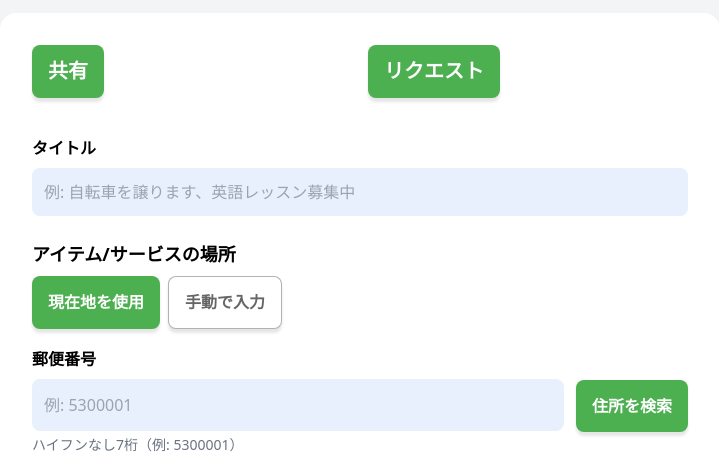
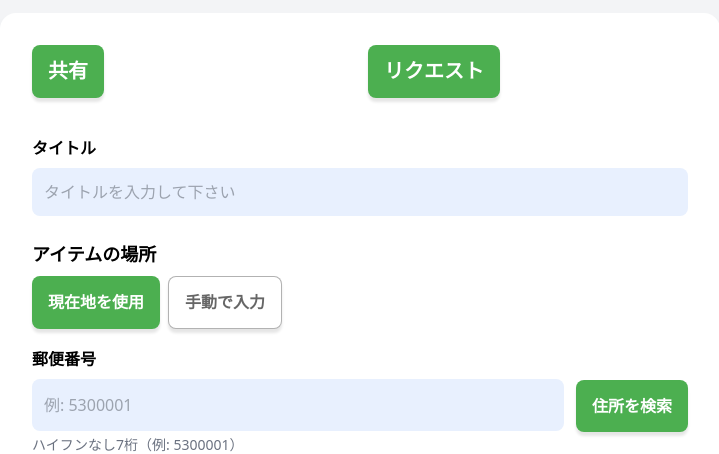
Before and after one commit to ZayYar-Phyo/kindred_space, a Django app: page /posts/create/ in a window 1280 px wide. Shown: the part 171-625 px from the top of the page, without its empty margins (280-999 px from the left). Run offline with Django 5.2, Linux system fonts and the light colour scheme; a user stored in the database is signed in; data comes from the database, SQL or seed files in the repository; some libraries are stand-ins or nearby versions; grey boxes are pictures that could not be loaded.

Commit message:
Update placeholder text for item titles and location
Updates placeholder text in `PostCreateForm` and `PostEditForm` to Japanese, and simplifies the location field label in `templates/a_posts/post_create.html`.

Replit-Commit-Author: Agent
Replit-Commit-Session-Id: cf26a87b-78d5-4533-989e-1737d8cdbd4a
Replit-Commit-Checkpoint-Type: intermediate_checkpoint
Replit-Commit-Event-Id: a8bb0011-61b5-4046-947e-91eed0ee76a0
Replit-Commit-Screenshot-Url: https://storage.googleapis.com/screenshot-production-us-central1/5163670d-94d8-4de5-a2d2-75e126789bb2/cf26a87b-78d5-4533-989e-1737d8cdbd4a/96h4xyq

```diff
--- a/a_posts/forms.py
+++ b/a_posts/forms.py
@@ -22,7 +22,7 @@ class PostCreateForm(ModelForm):
         }
         widgets = {
             'post_type': forms.HiddenInput(),  # Hidden, controlled by toggle buttons
-            'title': forms.TextInput(attrs={'placeholder': '例: 自転車を譲ります、英語レッスン募集中', 'class': 'w-full rounded-lg p-3 bg-[rgba(232,240,254,1)]', 'required': True}),
+            'title': forms.TextInput(attrs={'placeholder': 'タイトルを入力して下さい', 'class': 'w-full rounded-lg p-3 bg-[rgba(232,240,254,1)]', 'required': True}),
             'body': forms.Textarea(attrs={'rows': 3, 'placeholder': 'このアイテムについての思いやりのメッセージを記入してください...', 'class': 'font1 text-1xl'}),
             'reason': forms.Textarea(attrs={'rows': 3, 'placeholder': 'なぜこれを提供しますか？', 'class': 'font1 text-1xl'}),
             'tags': forms.CheckboxSelectMultiple(),
@@ -47,7 +47,7 @@ class PostEditForm(ModelForm):
             'tags': 'カテゴリー',
         }
         widgets = {
-            'title': forms.TextInput(attrs={'placeholder': '例: 自転車を譲ります、英語レッスン募集中', 'class': 'w-full rounded-lg p-3 bg-[rgba(232,240,254,1)]', 'required': True}),
+            'title': forms.TextInput(attrs={'placeholder': 'タイトルを入力して下さい', 'class': 'w-full rounded-lg p-3 bg-[rgba(232,240,254,1)]', 'required': True}),
             'body': forms.Textarea(attrs={'rows': 3,  'class': 'font1 text-1xl'}),
             'tags': forms.CheckboxSelectMultiple(),
         }
--- a/templates/a_posts/post_create.html
+++ b/templates/a_posts/post_create.html
@@ -51,7 +51,7 @@
 
         <!-- Location Fieldset -->
         <div class="mb-6">
-            <h3 class="mb-2">アイテム/サービスの場所</h3>
+            <h3 class="mb-2">アイテムの場所</h3>
             <div class="flex gap-2 mb-3">
                 <button type="button" class="button" @click="usingCurrent = true; if (navigator.geolocation) { navigator.geolocation.getCurrentPosition(function(p){ const lat = p.coords.latitude.toFixed(6); const lng = p.coords.longitude.toFixed(6); const latInput = document.getElementById('id_latitude'); const lngInput = document.getElementById('id_longitude'); latInput.value = lat; lngInput.value = lng; if(window.__leafletMarker && window.__leafletMap){ window.__leafletMarker.setLatLng([lat, lng]); window.__leafletMap.setView([lat, lng], 15); setTimeout(function(){ window.__leafletMap.invalidateSize(); }, 50); } window.__reverseGeocode(lat, lng); }); }">現在地を使用</button>
                 <button type="button" class="button secondaryAction" @click="usingCurrent = false">手動で入力</button>
```
Also changed, not shown: 1 other file.
